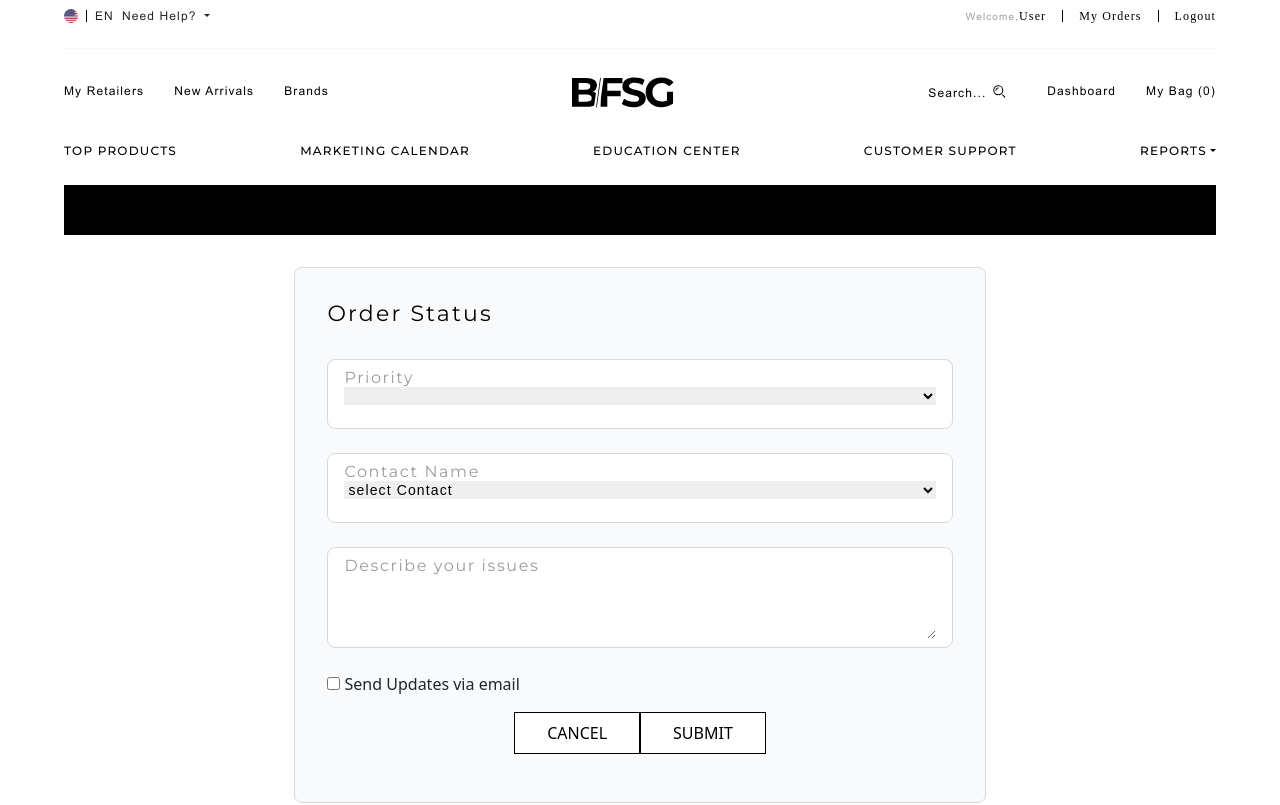
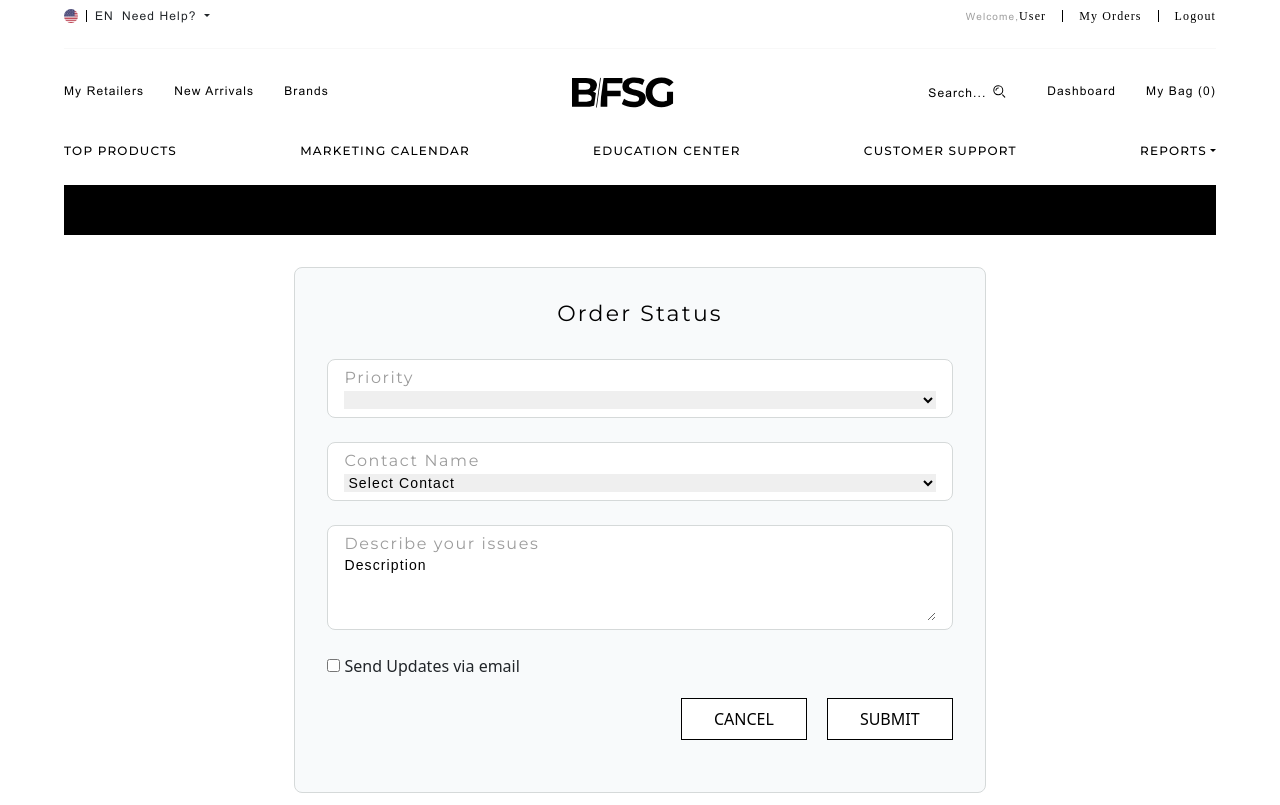
Before and after one commit to shubham90346/BFS-PORTAL, a React (Create React App) app: page /orderStatusForm in a window 1280 px wide. Shown: the top 805 px of the page. Built offline with nearby package versions, Linux system fonts and the light colour scheme; a web font is replaced by a local one.

Commit message:
10-01-2024 design Changes d-v1.20

```diff
--- a/src/components/All Headers/loginHeader/LoginHeader.jsx
+++ b/src/components/All Headers/loginHeader/LoginHeader.jsx
@@ -5,12 +5,12 @@ import styles from "./index.module.css";
 const LoginHeader = () => {
   return (
     <>
-      <div className="container-fluid p-0">
+      <div className="container">
         <div className="row d-flex justify-content-around align-items-center">
-          <div className="col-10">
+          <div className="col-12">
             <div className="d-flex justify-content-between align-items-center gap-2">
               <div className="d-flex justify-content-center align-items-center gap-5">
-                <Link to="/dashboard" className="linkStyle">
+                <Link to="/dashboard" className="">
                   <img src={"/assets/images/BFSG_logo.svg"} alt="img" />
                 </Link>
               </div>
--- a/src/components/MyBagFinal/Styles.module.css
+++ b/src/components/MyBagFinal/Styles.module.css
@@ -269,6 +269,22 @@
 .ShipAdress2 textarea {
   color: #000;
   font-family: Arial, Helvetica, sans-serif;
+  font-size: 14px;
+  font-style: normal;
+  font-weight: 500;
+  line-height: 32px; /* 228.571% */
+  letter-spacing: 1.12px;
+  width: 100%;
+  border: none;
+  outline: none;
+  background-color: transparent;
+  /* text-transform: uppercase; */
+}
+
+
+.ShipAdress2 label{
+  color: #000;
+  font-family: Arial, Helvetica, sans-serif;
   font-size: 19px;
   font-style: normal;
   font-weight: 500;
@@ -280,6 +296,7 @@
   background-color: transparent;
   /* text-transform: uppercase; */
 }
+
 
 .ShipBut {
   width: 100%;
--- a/src/components/MyBagFinal/index.js
+++ b/src/components/MyBagFinal/index.js
@@ -262,8 +262,8 @@ function MyBagFinal() {
 
                     <div className={Styles.ShipAdress2}>
 
-
-                      <textarea  onKeyUp={(e) => setOrderDesc(e.target.value)} placeholder="NOTE" className="placeholder:font-[Arial-500] text-[14px] tracking-[1.12px] " />
+<label>NOTE</label>
+                      <textarea  onKeyUp={(e) => setOrderDesc(e.target.value)} placeholder="Description" className="placeholder:font-[Arial-500] text-[14px] tracking-[1.12px] " />
                     </div>
                     {!PONumberFilled ? (
                       <ModalPage
--- a/src/components/OrderList/MyBagFinal/Styles.module.css
+++ b/src/components/OrderList/MyBagFinal/Styles.module.css
@@ -294,30 +294,22 @@ padding: 0 0 8px 0;
     padding: 20px 0 0px 20px;
     margin: 32px 0;
 }
-
-.ShippControl h2{
+.ShipAdress2 textarea::placeholder, .ShipAdress2 textarea {
     color: #000;
-font-family: "Montserrat";
-font-size: 18px;
+font-family: Arial, Helvetica, sans-serif;
+font-size: 14px;
 font-style: normal;
 font-weight: 500;
-line-height: 32px; /* 177.778% */
+line-height: 32px; /* 228.571% */
 letter-spacing: 1.12px;
-text-transform: uppercase;
+width: 100%;
+border: none;
+outline: none;
+background-color: transparent;
 }
 
-.ShipAdress2 h4{
-    color: #000;
-font-family: Arial, Helvetica, sans-serif;
-font-size: 18px;
-font-style: normal;
-font-weight: 500;
-line-height: 32px; /* 177.778% */
-letter-spacing: 1.12px;
-text-transform: uppercase;
-}
 
-.ShipAdress2 textarea::placeholder, .ShipAdress2 textarea {
+.ShipAdress2 label{
   color: #000;
   font-family: Arial, Helvetica, sans-serif;
   font-size: 19px;
@@ -329,6 +321,21 @@ width: 100%;
   border: none;
   outline: none;
   background-color: transparent;
+  /* text-transform: uppercase; */
+}
+
+
+
+
+.ShippControl h2{
+    color: #000;
+font-family: "Montserrat";
+font-size: 18px;
+font-style: normal;
+font-weight: 500;
+line-height: 32px; /* 177.778% */
+letter-spacing: 1.12px;
+text-transform: uppercase;
 }
 
 .ShipBut{
--- a/src/components/OrderList/MyBagFinal/index.js
+++ b/src/components/OrderList/MyBagFinal/index.js
@@ -143,7 +143,10 @@ function MyBagFinal() {
                     </div>
 
                     <div className={Styles.ShipAdress2}>
-                      <h4>Note</h4>
+                      <label>NOTE</label>
+                      <textarea   placeholder="Description" className="placeholder:font-[Arial-500] text-[14px] tracking-[1.12px] " />
+                    </div>
+
                       {OrderData.Description}
                     </div>
 
@@ -155,7 +158,7 @@ function MyBagFinal() {
               </div>
             </div>
           </div>
-        </div>
+
       </section>
     </div>
   );
--- a/src/components/OrderList/OrderListContent.js
+++ b/src/components/OrderList/OrderListContent.js
@@ -187,10 +187,12 @@ function OrderListContent({ data, PageSize, currentPage }) {
                       <h3>Total</h3>
                       <p>${Number(item.Amount).toFixed(2)}</p>
                     </div>
+                    <div className={Styles.TicketWidth}>
                     <button className="me-4">View Ticket</button>
                     <Link to="/orderDetails">
                       <button onClick={() => MyBagId(item.Id)}>View Order Details</button>
                     </Link>
+                    </div>
                   </div>
                 </div>
 
--- a/src/components/OrderList/style.module.css
+++ b/src/components/OrderList/style.module.css
@@ -1,4 +1,13 @@
 @import url("https://fonts.googleapis.com/css2?family=Montserrat:ital,wght@0,300;0,400;0,600;0,700;0,800;0,900;1,400;1,500;1,600;1,700&family=Nunito:ital,wght@0,400;0,500;0,600;0,700;0,800;0,900;1,400&family=Open+Sans:wght@300;400;500;600&family=Rubik:wght@300;400;500;600;700;800&display=swap");
+
+.TicketWidth{
+  display: grid;
+  gap: 20px;
+}
+
+.TicketWidth button{
+  width: 100%;
+}
 
 .inputDraw input {
   color: white;
@@ -296,11 +305,13 @@ ul.dropdown-menu.show {
 }
 
 .StatusOrder {
-  display: flex;
+  /* display: flex; */
   justify-content: space-between;
   padding: 20px 36px;
   border-top: 1px solid #d5d9d9;
   align-items: center;
+  display: grid;
+  gap: 20px;
 }
 
 .Status1 {
--- a/src/components/OrderStatusFormSection/index.js
+++ b/src/components/OrderStatusFormSection/index.js
@@ -73,13 +73,13 @@ const OrderStatusFormSection = () => {
             <label className={styles.labelHolder}>
                 Contact Name
                 <select onChange={(e) => { onChangeHandler('contactId', e.target.value) }} required>
-                    <option val>select Contact</option>
+                    <option val>Select Contact</option>
                     {contactList.map((priority) => { return (<option value={priority.Id} selected={priority.Id == supportTicketData?.orderStatusForm?.contactId}>{priority.Name}</option>) })}
                 </select>
             </label>
             <label className={styles.labelHolder}>
                 Describe your issues
-                <textarea required rows={4} onChange={(e) => { onChangeHandler('desc', e.target.value) }} value={supportTicketData?.orderStatusForm?.desc}></textarea>
+                <textarea placeholder="Description" required rows={4} onChange={(e) => { onChangeHandler('desc', e.target.value) }} value={supportTicketData?.orderStatusForm?.desc}></textarea>
             </label>
             <label><input type="checkbox" checked={supportTicketData?.orderStatusForm?.sendEmail} onChange={(e) => { onChangeHandler('sendEmail', e.target.checked) }} />&nbsp;Send Updates via email</label>
             <div className={styles.dFlex}> <Link to={'/order-list'} className={styles.btn}>Cancel</Link>
--- a/src/components/OrderStatusFormSection/style.module.css
+++ b/src/components/OrderStatusFormSection/style.module.css
@@ -11,6 +11,7 @@
   line-height: normal;
   letter-spacing: 2.2px;
   margin-bottom: 2rem;
+  text-align: center;
 }
 .formContainer {
   border-radius: 8px;
@@ -27,7 +28,7 @@
   border: 1px solid #d5d9d9;
   background: #fff;
   width: 100%;
-  min-height: 70px;
+  /* min-height: 70px; */
   display: flex;
   color: #9c9c9c;
   padding: 0.5rem 1rem;
@@ -39,18 +40,20 @@
   letter-spacing: 1.6px;
   flex-direction: column;
   margin-bottom: 1.5rem;
+  gap: 4px;
 }
 
 .labelHolder select,
 .labelHolder textarea,
 .labelHolder input {
   color: #000;
-  font-family: Arial;
+  font-family: Arial, Helvetica, sans-serif;
   font-size: 14px;
   font-style: normal;
   font-weight: 400;
   line-height: normal;
   letter-spacing: 1.12px;
+  outline: none;
 }
 .btn{
   padding: 0.5rem 2rem;
@@ -68,8 +71,21 @@ color: #000;
 }
 .dFlex{
   display: flex;
-  margin: 1rem auto;
+  margin: 20px 0;
+  gap: 20px;
+  justify-content: end;
 }
+
+.labelHolder textarea::placeholder{
+  color: #000;
+font-family: Arial, Helvetica, sans-serif;
+font-size: 14px;
+font-style: normal;
+font-weight: 400;
+line-height: normal;
+letter-spacing: 1.12px;
+}
+
 @media (max-width: 769px) {
   .container {
     width: 80%;
```
Lines whose indentation alone changed are shown as unchanged.
